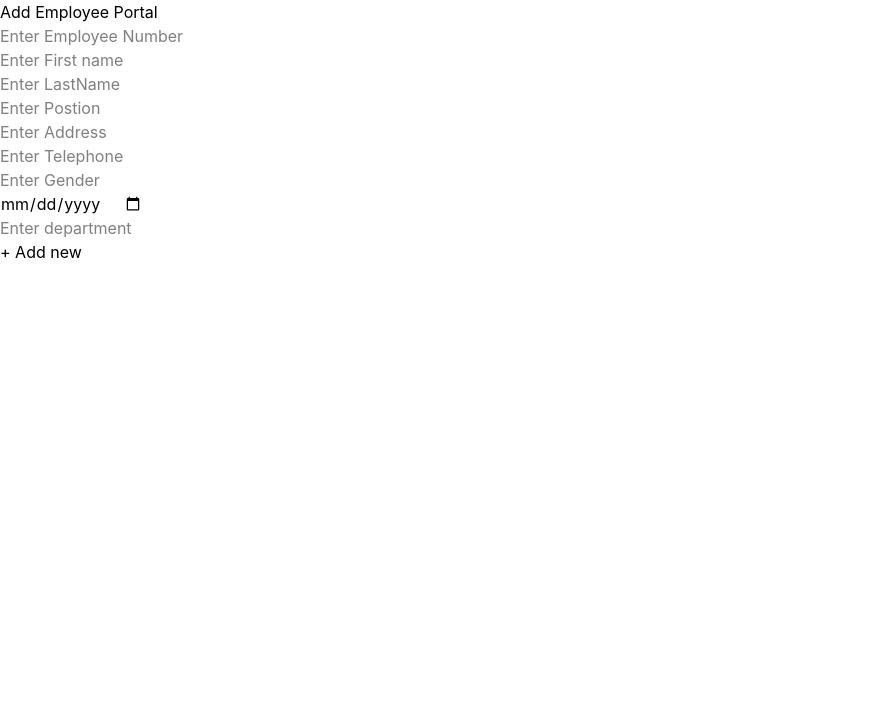
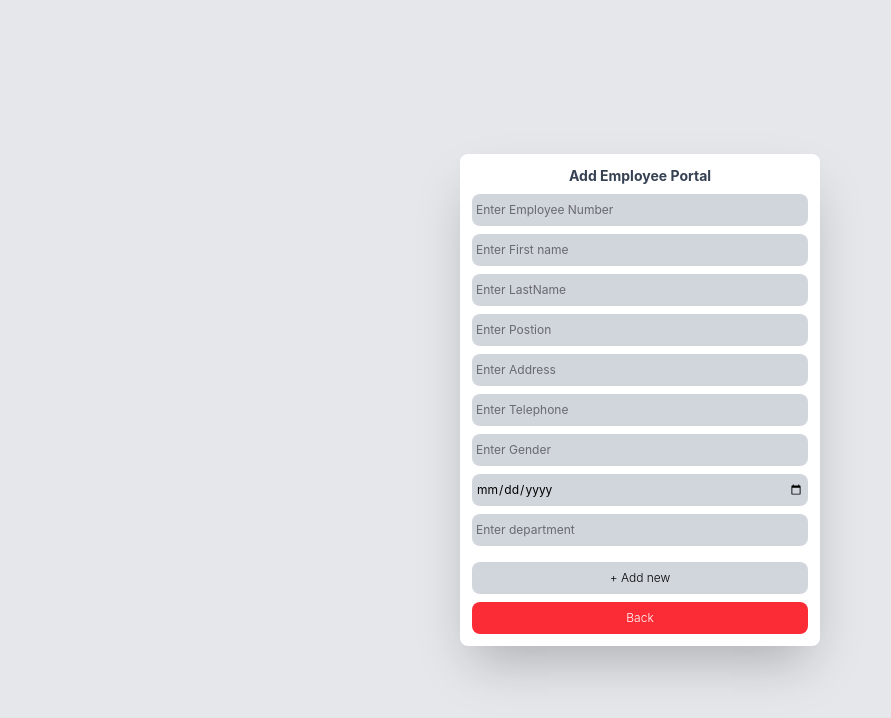
Before and after one commit to niyomugaboetiene/Employee-Payroll-Management-System, a React app in the folder frontend/: page / in a window 1280 px wide. Shown: the top 718 px of the page, without its empty margins (0-891 px from the left). Built offline with nearby package versions, Linux system fonts and the light colour scheme; the HTML template or start-up script is replaced by a standard one.

Commit message:
implement frontend page and backend

```diff
--- a/frontend/src/pages/employee/AddEmployee.jsx
+++ b/frontend/src/pages/employee/AddEmployee.jsx
@@ -21,6 +21,9 @@ const AddEmployee = () => {
         try {
             if (!employeeNumber || !FirstName || !LastName || !Position || !Address || !Telephone || !Gender || !hiredDate) {
                 setError("Fill out missing fields");
+                setInterval(() => {
+                    setError("");
+                }, 4000);
                 setSuccess("");
                 return;
             }
@@ -29,30 +32,42 @@ const AddEmployee = () => {
                 employeeNumber, FirstName, LastName, Position, Address, Telephone, Gender, hiredDate, department
             });
            setLoading(false);
+           setError("");
            setSuccess(res.data.message);
-           setError("");
+          setInterval(() => {
+                    setSuccess("");
+         }, 4000);
         } catch (err) {
             console.error(err);
             const errorMessage = err.response?.data?.message || "Error occurred";
             setError(errorMessage);
+             setError("");
+          setInterval(() => {
+                    setError("");
+         }, 4000);
             setSuccess("");
         }
     }
 
 
     return (
-        <div>
-            <div>
-                <h2>Add Employee Portal</h2>
+        <div className="bg-gray-200 min-h-screen flex justify-center items-center">
+            <div className="bg-white p-3 rounded-lg shadow-2xl w-90">
+                <h2 className="text-gray-700 font-bold text-center text-sm">Add Employee Portal</h2>
 
                 {success && (
-                    <p>{success}</p>
+                    <div className="bg-green-500 mt-2 mb-3 p-1 rounded-lg text-green-100">
+                        <p className="ms-1 font-bold text-sm">{success}</p>
+                    </div>
                 )}
                 {error && (
-                    <p>{error}</p>
+                 <div className="bg-red-500 mt-2 mb-3 p-1 rounded-lg text-red-100">
+                    <p className="ms-1 font-bold text-sm">{error}</p>
+                  </div>
                 )}
-                <div>
+                <div className="mt-2">
                     <input
+                     className="bg-gray-300 text-xs py-2  w-full p-1 rounded-lg focus:outline-1 focus:outline-gray-500"
                     type="number" onChange={(e) => {
                         setEmployeeNumber(e.target.value)
                     }}
@@ -60,8 +75,9 @@ const AddEmployee = () => {
                     />
                 </div>
 
-                <div>
+                <div className="mt-2">
                     <input
+                    className="bg-gray-300 text-xs py-2  w-full p-1 rounded-lg focus:outline-1 focus:outline-gray-500"
                     type="text" onChange={(e) => {
                         setFirstName(e.target.value)
                     }}
@@ -69,26 +85,28 @@ const AddEmployee = () => {
                     />
                 </div>
 
-                <div>
+                <div className="mt-2">
                     <input
+                    className="bg-gray-300 text-xs py-2 w-full p-1 rounded-lg focus:outline-1 focus:outline-gray-500"
                     type="text" onChange={(e) => {
                         setLastName(e.target.value)
                     }}
                     placeholder="Enter LastName"
                     />
                 </div>
-                {/*     // employeeNumber, FirstName, LastName, Position, Address, Telephone, Gender, hiredDate, department */}
 
-                <div>
+                <div className="mt-2">
                     <input
+                     className="bg-gray-300 text-xs  py-2 w-full p-1 rounded-lg focus:outline-1 focus:outline-gray-500"
                     type="text" onChange={(e) => {
                         setPosition(e.target.value)
                     }}
                     placeholder="Enter Postion"
                     />
                 </div>
-                <div>
+                <div className="mt-2">
                     <input
+                    className="bg-gray-300 text-xs py-2 w-full p-1 rounded-lg focus:outline-1 focus:outline-gray-500"
                     type="text" onChange={(e) => {
                         setAddress(e.target.value)
                     }}
@@ -96,16 +114,18 @@ const AddEmployee = () => {
                     />
                 </div>
 
-                <div>
+                <div className="mt-2">
                     <input
+                    className="bg-gray-300 text-xs py-2  w-full p-1 rounded-lg focus:outline-1 focus:outline-gray-500"
                     type="text" onChange={(e) => {
                         setTelephone(e.target.value)
                     }}
                     placeholder="Enter Telephone"
                     />
                 </div>
-                <div>
+                <div className="mt-2">
                     <input
+                   className="bg-gray-300 text-xs py-2  w-full p-1 rounded-lg focus:outline-1 focus:outline-gray-500"
                     type="text" onChange={(e) => {
                         setGender(e.target.value)
                     }}
@@ -113,16 +133,18 @@ const AddEmployee = () => {
                     />
                 </div>
 
-                <div>
+                <div className="mt-2">
                     <input
+                    className="bg-gray-300 text-xs py-2 w-full p-1 rounded-lg focus:outline-1 focus:outline-gray-500"
                     type="date" onChange={(e) => {
                         setHiredDate(e.target.value)
                     }}
                     />
                 </div>
 
-                <div>
+                <div className="mt-2">
                     <input
+                     className="bg-gray-300 text-xs py-2  w-full p-1 rounded-lg focus:outline-1 focus:outline-gray-500"
                     type="text" onChange={(e) => {
                         setDepartment(e.target.value)
                     }}
@@ -130,7 +152,14 @@ const AddEmployee = () => {
                     />
                 </div>
 
-                <button onClick={handleAddNewEmployee}>+ Add new</button>
+                {/* <div className="mt-4 flex justify-between">
+                    <button onClick={handleAddNewEmployee} className="bg-gray-300 py-2 text-xs px-2 rounded-lg font-light hover:bg-gray-400 transition-colors active:bg-gray-500">+ Add new</button>
+                    <button className="bg-red-500 text-xs px-2 rounded-lg font-light text-white hover:bg-red-400 transition-colors active:bg-red-500">Back</button>
+                </div> */}
+              <div className="mt-4">
+                    <button onClick={handleAddNewEmployee} className="w-full bg-gray-300 py-2 text-xs px-2 rounded-lg font-light hover:bg-gray-400 transition-colors active:bg-gray-500">+ Add new</button>
+                    <button className="bg-red-500 text-xs px-2 w-full py-2 mt-2 rounded-lg font-light text-white hover:bg-red-400 transition-colors active:bg-red-500">Back</button>
+                </div>
             </div>
         </div>
     )
```
